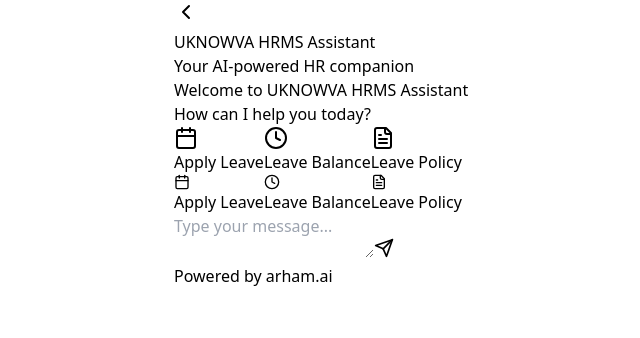
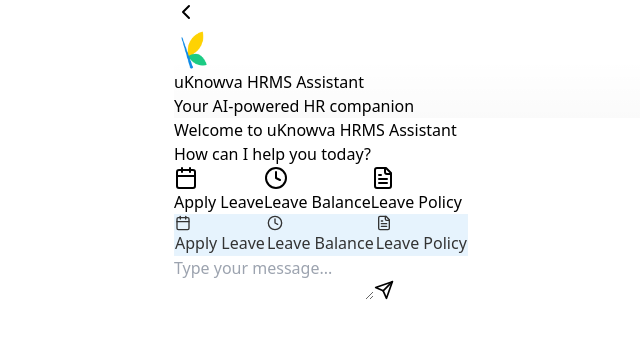
Before and after one commit to HimanshuPBohra/chatbotfrontend, a React (Vite) app: page / in a window 1280 px wide. Shown: the top 338 px of the page, without its empty margins (116-756 px from the left). Built offline with nearby package versions, Linux system fonts and the light colour scheme.

Commit message:
Update ChatWindow.jsx

```diff
--- a/src/components/ChatWindow.jsx
+++ b/src/components/ChatWindow.jsx
@@ -4,10 +4,13 @@
 import { ChevronLeft, Send, Calendar, Clock, FileText } from "lucide-react";
 import DatePicker from "react-datepicker";
 import "react-datepicker/dist/react-datepicker.css";
+import botBrandLogo from "../assets/uknowva.png"; // Import the bot logo
 // Change this constant to your server's IP or domain as needed
-const API_URL = "https://parser.uknowva.cloud:5012";
+const API_URL = "https://ms.uknowva-stage.in:5012";
 
-export default function Chatbot() {
+export default function Chatbot({
+  botBrandLogoPath = botBrandLogo, // Use the imported bot logo
+}) {
   const [messages, setMessages] = useState([]);
   const [input, setInput] = useState("");
   const [loading, setLoading] = useState(false);
@@ -382,34 +385,39 @@
   };
 
   return (
-    <div className="flex bg-green-50" style={{ width: '700px', height: '700px', margin: '0 auto' }}>
+    <div className="flex bg-white" style={{ width: '700px', height: '100vh', margin: '0 auto' }}>
       {/* Main Chat Area */}
       <div className="flex-1 flex flex-col h-full relative">
         {/* Header */}
-        <div className="bg-green-600 px-4 py-3 flex items-center gap-4 shadow-sm">
+        <div className="bg-green-600 px-3 py-3 flex items-center gap-4 shadow-sm header-bg">
           <button
             onClick={() => setShowSidebar(!showSidebar)}
-            className="lg:hidden text-white hover:text-green-100"
+            className="lg:hidden text-grey-400 hover:text-grey-200"
           >
             <ChevronLeft size={24} />
           </button>
+          <img
+            src={botBrandLogoPath}
+            style={{width:'40px' }}
+            className=" h-auto object-cover"
+          />
           <div>
-            <h1 className="text-xl font-bold text-white">UKNOWVA HRMS Assistant</h1>
-            <p className="text-sm text-green-100">Your AI-powered HR companion</p>
+            <h1 className="text-xl font-bold text-black">uKnowva HRMS Assistant</h1>
+            <p className="text-sm text-black">Your AI-powered HR companion</p>
           </div>
         </div>
 
         {/* Chat Messages */}
         <div
           ref={chatAreaRef}
-          className="flex-1 overflow-y-auto p-4 pb-[200px] space-y-4"
+          className="flex-1 overflow-y-auto p-4 pb-[200px] space-y-4 chat-body"
         >
           {messages.length === 0 && (
             <div className="flex flex-col items-center justify-center h-full text-center space-y-6">
-              <div className="text-2xl font-semibold text-emerald-800">
-                Welcome to UKNOWVA HRMS Assistant
+              <div className="text-2xl font-semibold text-grey-800">
+                Welcome to uKnowva HRMS Assistant
               </div>
-              <div className="text-emerald-600">
+              <div className="text-grey-600">
                 How can I help you today?
               </div>
               <div className="grid grid-cols-1 md:grid-cols-3 gap-4 w-full max-w-2xl">
@@ -417,10 +425,10 @@
                   <button
                     key={index}
                     onClick={() => sendMessage(action.query)}
-                    className="flex items-center gap-3 p-4 bg-white rounded-xl shadow-sm hover:shadow-md transition-all duration-300 border border-emerald-100 hover:border-emerald-300 group"
+                    className="flex items-center gap-3 p-4 bg-white rounded-xl shadow-sm  transition-all duration-300 border border-grey-100 hover:border-grey-300 group"
                   >
-                    <action.icon className="text-emerald-600 group-hover:scale-110 transition-transform" size={24} />
-                    <span className="font-medium text-emerald-800">{action.label}</span>
+                    <action.icon className="text-blue-300 group-hover:scale-110 transition-transform" size={24} />
+                    <span className="font-medium text-grey-800">{action.label}</span>
                   </button>
                 ))}
               </div>
@@ -432,22 +440,22 @@
           ))}
 
           {loading && (
-            <div className="flex items-center space-x-2 text-emerald-500">
-              <div className="w-2 h-2 bg-emerald-500 rounded-full animate-bounce" style={{ animationDelay: '0ms' }}></div>
-              <div className="w-2 h-2 bg-emerald-500 rounded-full animate-bounce" style={{ animationDelay: '150ms' }}></div>
-              <div className="w-2 h-2 bg-emerald-500 rounded-full animate-bounce" style={{ animationDelay: '300ms' }}></div>
+            <div className="flex items-center space-x-2 text-cyan-500">
+              <div className="w-2 h-2 bg-cyan-500 rounded-full animate-bounce" style={{ animationDelay: '0ms' }}></div>
+              <div className="w-2 h-2 bg-cyan-500 rounded-full animate-bounce" style={{ animationDelay: '150ms' }}></div>
+              <div className="w-2 h-2 bg-cyan-500 rounded-full animate-bounce" style={{ animationDelay: '300ms' }}></div>
             </div>
           )}
         </div>
 
         {/* Quick Actions Bar */}
-        <div className="absolute bottom-[104px] left-0 right-0 bg-white border-t p-2">
-          <div className="flex gap-2 overflow-x-auto pb-2 px-2 max-w-4xl mx-auto">
+        <div className="absolute bottom-[55px] left-0 right-0 bg-white border-t p-2 chat-footer">
+          <div className="flex gap-2 overflow-x-auto px-2 max-w-4xl mx-auto">
             {quickActions.map((action, index) => (
               <button
                 key={index}
                 onClick={() => sendMessage(action.query)}
-                className="flex items-center gap-2 px-3 py-1.5 bg-emerald-50 rounded-full hover:bg-emerald-100 transition-colors whitespace-nowrap text-sm text-emerald-700"
+                className="flex items-center gap-2 px-3 py-1.5 bg-cyan-50 rounded-full hover:bg-cyan-100 light_blue_btn   transition-colors whitespace-nowrap text-sm text-cyan-700"
               >
                 <action.icon size={16} />
                 <span>{action.label}</span>
@@ -457,7 +465,7 @@
         </div>
 
         {/* Input Area */}
-        <div className="absolute bottom-[40px] left-0 right-0 bg-white border-t p-2.5">
+        <div className="absolute bottom-[0px] left-0 right-0 bg-white border-t p-0">
           <div className="max-w-4xl mx-auto flex gap-4 items-end">
             <div className="flex-1 relative">
               <textarea
@@ -471,13 +479,13 @@
                 }}
                 placeholder="Type your message..."
                 rows="1"
-                className="w-full p-3 pr-12 rounded-lg border border-emerald-200 focus:border-emerald-500 focus:ring-1 focus:ring-emerald-500 outline-none resize-none overflow-hidden"
+                className="w-full p-3 pr-12 outline-none resize-none overflow-hidden"
                 style={{ minHeight: '44px', maxHeight: '120px' }}
               />
               <button
                 onClick={() => sendMessage()}
                 disabled={!input.trim() || loading}
-                className="absolute right-3 bottom-3 text-emerald-600 hover:text-emerald-700 disabled:text-gray-400"
+                className="absolute right-3 bottom-3 text-cyan-600 hover:text-cyan-700 disabled:text-gray-400"
               >
                 <Send size={20} />
               </button>
@@ -486,9 +494,9 @@
         </div>
 
         {/* Footer */}
-        <div className="absolute bottom-0 left-0 right-0 bg-green-800 text-white py-2 px-4 text-center text-sm select-none shadow-lg" style={{ userSelect: 'none', pointerEvents: 'none', height: '40px' }}>
+       {/* <div className="absolute bottom-0 left-0 right-0 bg-green-800 text-white py-2 px-4 text-center text-sm select-none shadow-lg" style={{ userSelect: 'none', pointerEvents: 'none', height: '40px' }}>
           Powered by <span className="font-bold tracking-wide bg-clip-text text-transparent bg-gradient-to-r from-white to-green-200 animate-pulse">arham.ai</span>
-        </div>
+        </div>*/}
       </div>
     </div>
   );
```
